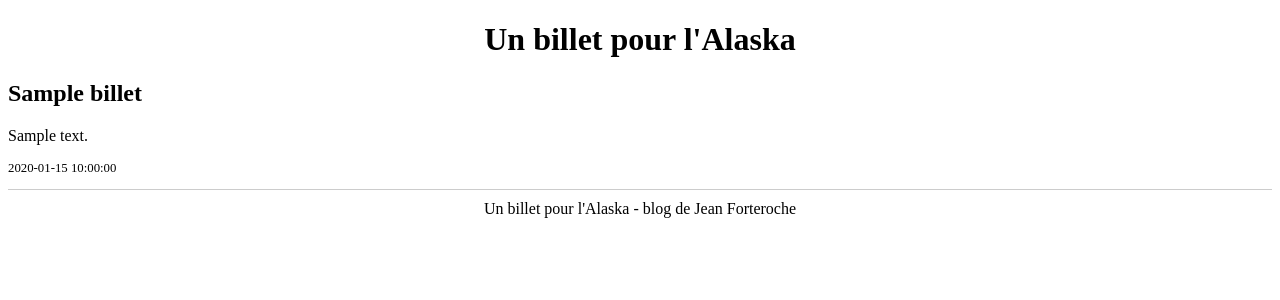
After one commit to NellyQ/BlogEcrivain, a PHP site: template views/view.php in a window 1280 px wide. The commit adds this page. Shown: the top 300 px of the page. Run offline with PHP 8.4, Linux system fonts and the light colour scheme; the template is opened without the code that fills it: most values are stand-ins (such as "Sample title", 1, 10 or a date in 2020).

Commit message:
création de la base de données, affichage des billets, architecture MVC et intégration de Silex

```diff
--- /dev/null
+++ b/db/database.sql
@@ -0,0 +1,4 @@
+create database if not exists blog_ecrivain character set utf8 collate utf8_unicode_ci;
+use blog_ecrivain;
+
+grant all privileges on blog_ecrivain.* to 'Forteroche'@'localhost' identified by 'Alaska';
--- /dev/null
+++ b/views/view.php
@@ -0,0 +1,29 @@
+<!doctype html>
+<html>
+
+    <head>
+    <meta charset="utf-8" />
+    <link href="blogecrivain.css" rel="stylesheet" />
+    <title>Un billet pour l'Alaska</title>
+</head>
+
+<body>
+
+    <header>
+        <h1>Un billet pour l'Alaska</h1>
+    </header>
+
+    <?php foreach ($billets as $billet): ?>
+    <article>
+        <h2><?php echo $billet['billet_title'] ?></h2>
+        <p><?php echo $billet['billet_content'] ?></p>
+        <p class = "date"><?php echo $billet['billet_date'] ?></p>
+    </article>
+    <?php endforeach ?>
+
+    <footer class="footer">
+        Un billet pour l'Alaska - blog de Jean Forteroche
+    </footer>
+
+</body>
+</html>
--- /dev/null
+++ b/web/blogecrivain.css
@@ -0,0 +1,15 @@
+h1 {
+    text-align : center;
+    font-size : 2em;
+}
+
+.date {
+
+    font-size : 0.8em;
+}
+
+.footer {
+    border-top: 1px solid #ccc;
+    padding-top: 10px;
+    text-align: center;
+}
```
Also changed, not shown: app/routes.php (added, +12 -0 lines), db/structure.sql (added, +8 -0 lines), src/model.php (added, +10 -0 lines), web/index.php (+6 -14 lines).
